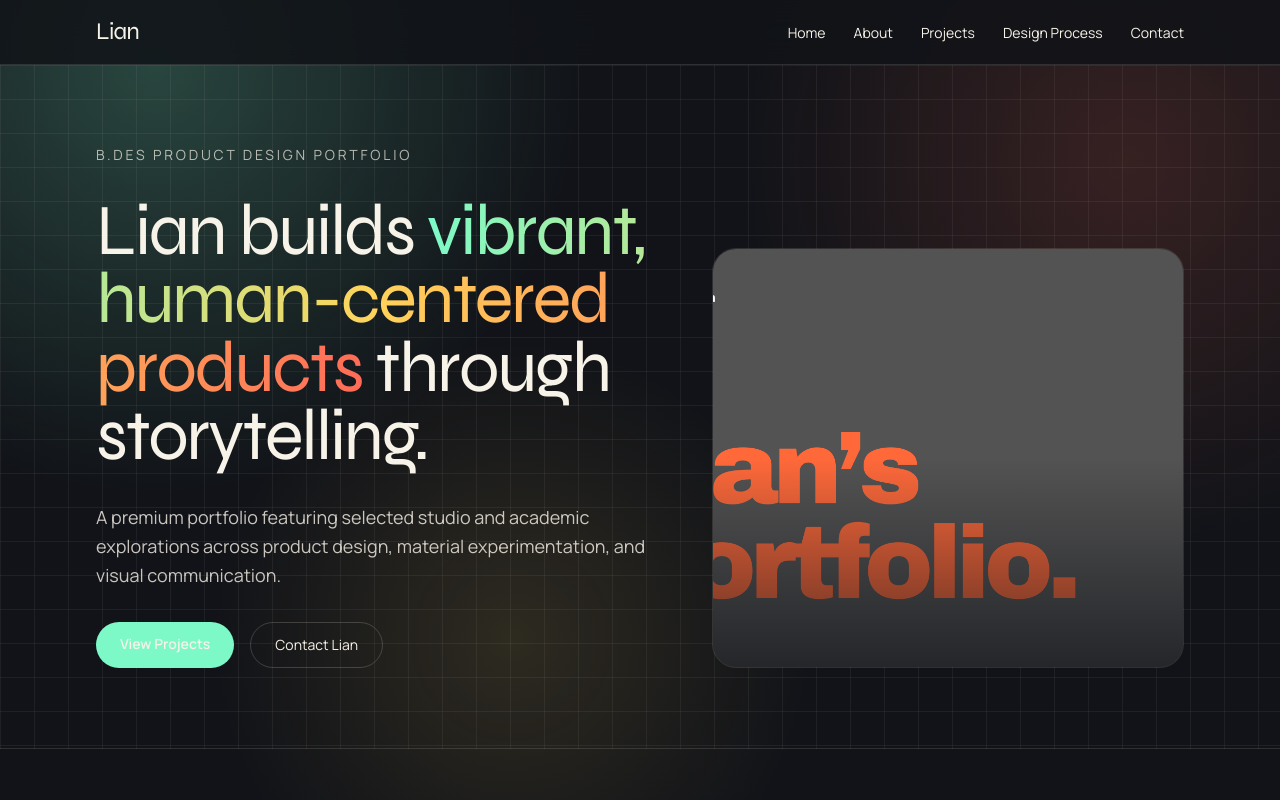
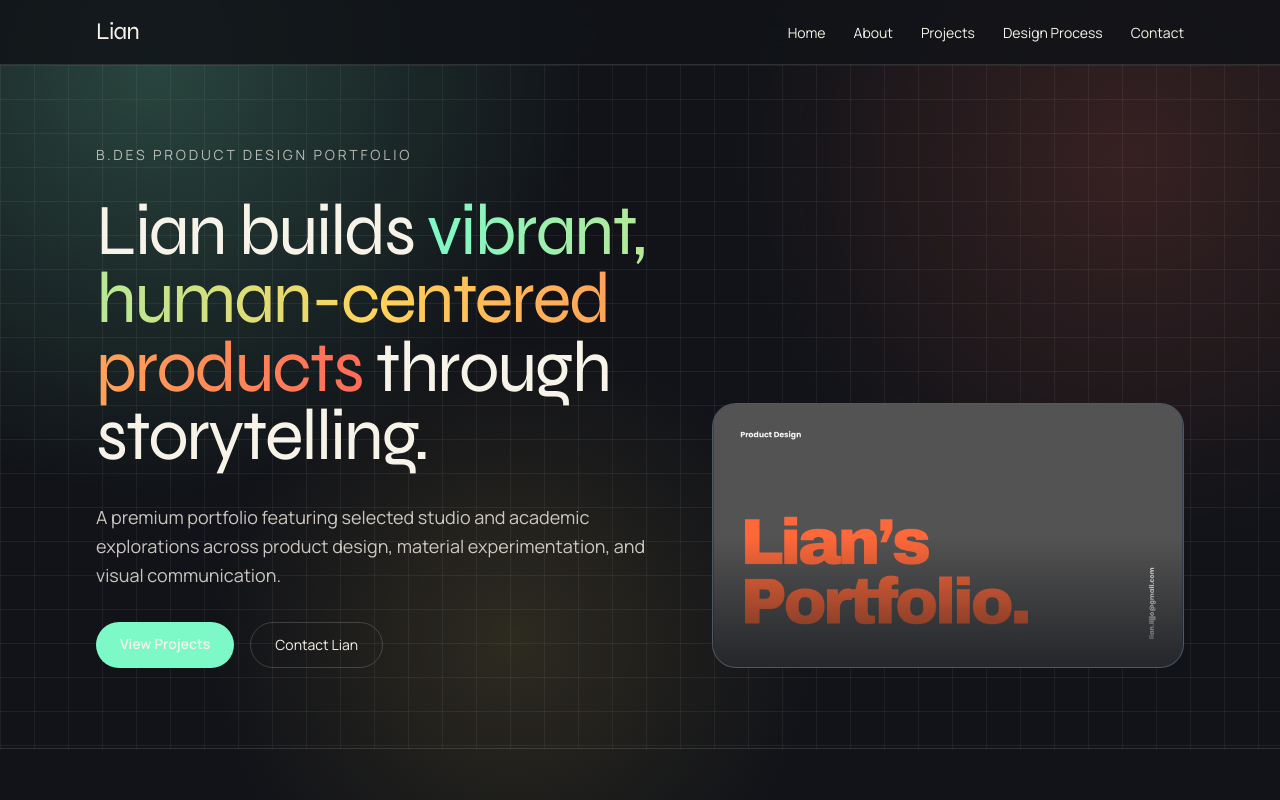
Before and after one commit to xatdev/lian-portfolio, a Next.js app: page / in a window 1280 px wide. Shown: the top 800 px of the page. Built offline with nearby package versions, Linux system fonts and the light colour scheme.

Commit message:
Fix: Show full Lian's Portfolio title on home page

```diff
--- a/src/app/page.tsx
+++ b/src/app/page.tsx
@@ -31,14 +31,14 @@ export default function Home() {
             </div>
           </AnimatedReveal>
 
-          <AnimatedReveal delay={0.12} className="relative h-[420px] overflow-hidden rounded-3xl border border-line/70">
+          <AnimatedReveal delay={0.12} className="relative aspect-video overflow-hidden rounded-3xl border border-line/70 bg-gray-700">
             <Image
               src="/images/portfolio/page-01.png"
               alt="Lian portfolio cover"
               fill
               priority
               sizes="(max-width: 768px) 100vw, 45vw"
-              className="object-cover"
+              className="object-contain"
             />
             <div className="absolute inset-0 bg-gradient-to-t from-ink/70 via-transparent to-transparent" />
           </AnimatedReveal>
```
